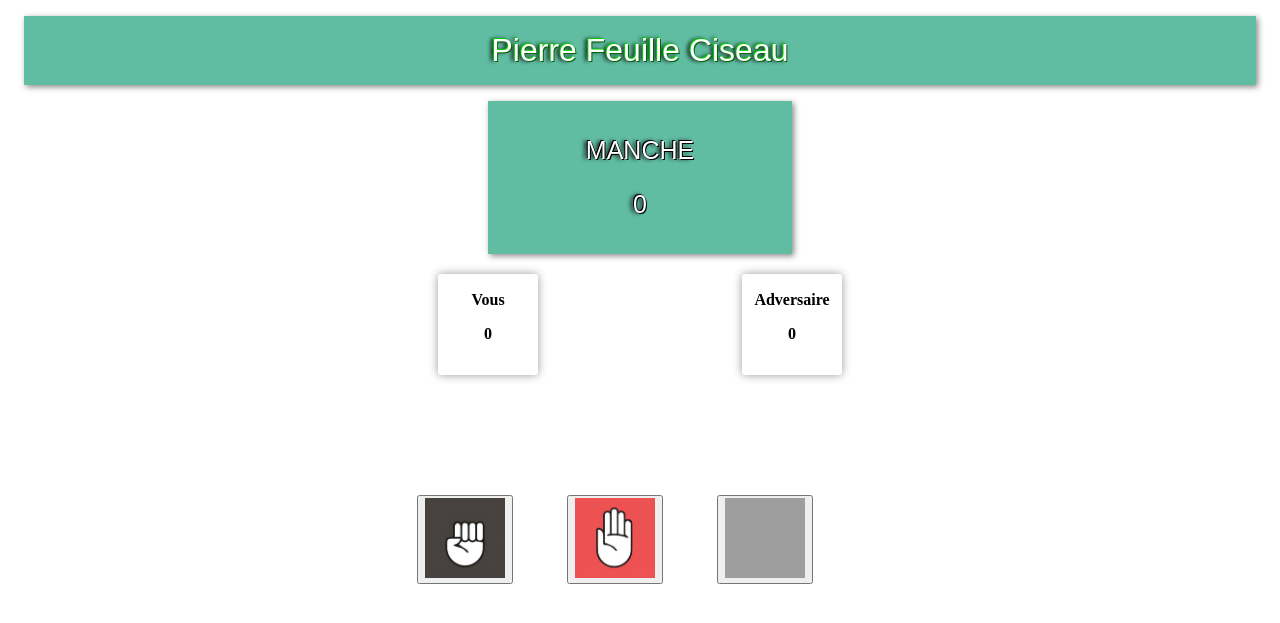
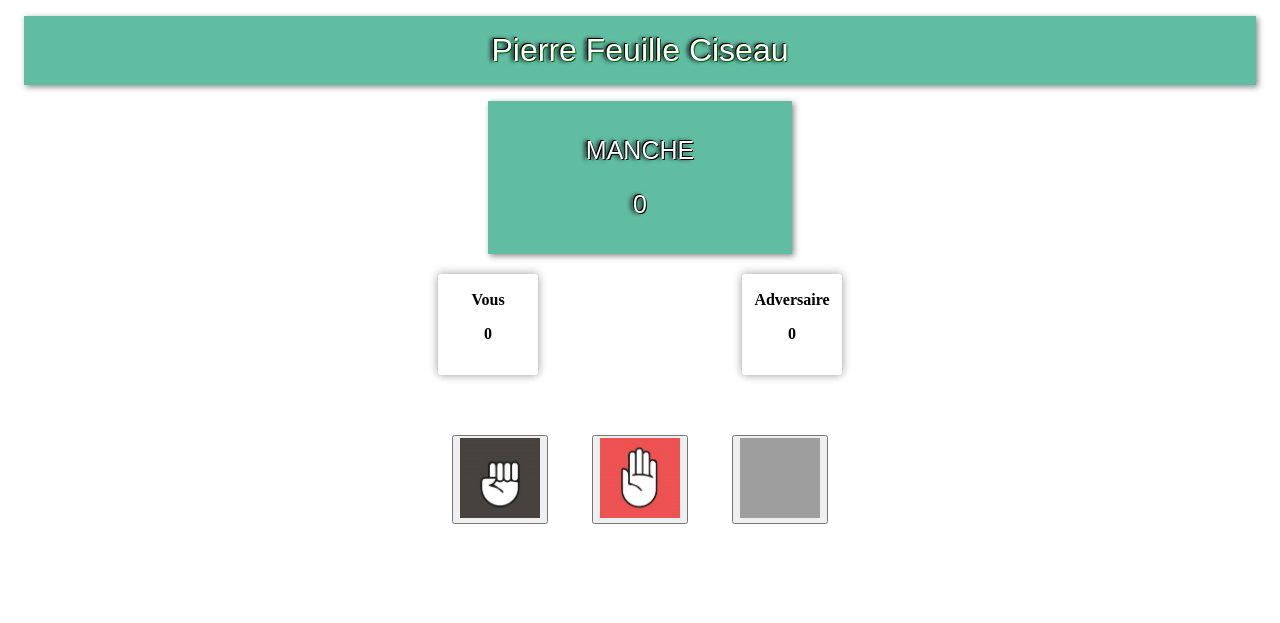
Before and after one commit to wasef81194/Yourgame, a PHP site: page /game.html in a window 1280 px wide. Shown: the top 623 px of the page. Run offline with PHP 8.4, Linux system fonts and the light colour scheme; grey boxes are pictures that could not be loaded.

Commit message:
Finission de la page il manque encore le css qui n'est pas tout à fait fini et propre

```diff
--- a/Yourgame/css/style.css
+++ b/Yourgame/css/style.css
@@ -1,6 +1,6 @@
 h1{
   font-size: 32px;
-  text-shadow: -1px -1px #0c0, 1px 1px #060, -3px 0 4px #000;
+  text-shadow: -1px -1px black, 1px 1px #060, -3px 0 4px #000;
   font-family:Arial, Helvetica, sans-serif;
   color: #fff;
   padding:16px;
@@ -16,8 +16,12 @@ h1{
 #bouton{
   text-align: center;
 }
-button{
-  margin-right: 50px;
+#recommencer{
+  text-decoration: none;
+}
+#pierre,#feuille,#ciseau{
+  margin-right: 20px;
+   margin-left: 20px;
 }
 img{
   width: 80px;
@@ -31,6 +35,7 @@ img{
     height: 100px;
     margin: 100px;
     margin-top: 0;
+    margin-bottom: 40px;
     background: white;
     border-radius: 3px;
     box-shadow: 0 0 10px rgba(0,0,0, .4);
@@ -53,7 +58,7 @@ img{
   text-align: center;
   padding-top: 30px;
 }*/
-#cobat{
+#combat{
   display: block;
   text-align: center;
 }
@@ -62,7 +67,7 @@ img{
   width: 900px;
   height: 200px;
   margin: 10px auto;
-  background: white;
+  background-color: white;
   border-radius: 3px;
   box-shadow: 0 0 10px rgba(0,0,0, .4);
   text-align: center;
@@ -101,10 +106,11 @@ img{
   font-weight: bold;
   width: 500px;
   height: 20px;
-  margin: 10px auto;
+  margin: 20px auto;
   background: white;
   border-radius: 3px;
   box-shadow: 0 0 10px rgba(0,0,0, .4);
   text-align: center;
   padding-top: 1px;
+
 }
--- a/Yourgame/game.html
+++ b/Yourgame/game.html
@@ -18,7 +18,7 @@
 
 
 	<div id="score">
-		<div id="resultat"></div>
+
 	<div id="sc_user">
 	<p>Vous<div id="score_user">0</div></p>
 	</div>
@@ -32,9 +32,10 @@
 	<button id="pierre"> <img src="css/images/pierre.jpg" alt="Pierre"></button>
 	<button id="feuille"><img src="css/images/feuille.jpg" alt="Feuille"></button>
 	<button id="ciseau"><img src="css/images/ciseau.jpg" alt="Ciseau"></button>
+
+	<div id="combat"></div>
+	<div id="resultat"></div>
 	</div>
-	<div id="combat"></div>
-
 
 
 	<script type="text/javascript">
@@ -88,14 +89,27 @@
 		document.getElementById('feuille').disabled=true;
 		document.getElementById('ciseau').disabled=true;
 		if (score_robot==score_user) {
-			$("#resultat").html("<p id ='res' >Egaliter <p>");
+			$("#resultat").html("<button id='recommencer'>Recommencer</button> ");
+			$("#res").css("background-color", "#e1dddc");
+			$("#sc_user").css("background-color", "#e1dddc");
+			$("#sc_robot").css("background-color", "#e1dddc");
 		}
 		else if (score_robot>score_user) {
-			$("#resultat").html("<p id ='res' >Vous avez perdu ");
+			$("#resultat").html("<button id='recommencer'>Recommencer</button> ");
+			$("#res").css("background-color", "#fa7967");
+			$("#sc_user").css("background-color", "#fa7967");
+			$("#sc_robot").css("background-color", "#98fa67");
 		}
 		else if (score_robot<score_user) {
-			$("#resultat").html("<p id ='res' >Vous avez gagner</p>");
+			$("#resultat").html(" <button id='recommencer'>Recommencer</button>  ");
+			$("#res").css("background-color", "#98fa67");
+			$("#sc_user").css("background-color", "#98fa67");
+			$("#sc_robot").css("background-color", "#fa7967");
 		}
+		$("#recommencer").click(function(){
+			window.location.reload();
+		})
+
 	}
 	function Pictures(jeu){
 		if (jeu == "Pierre") {
```
